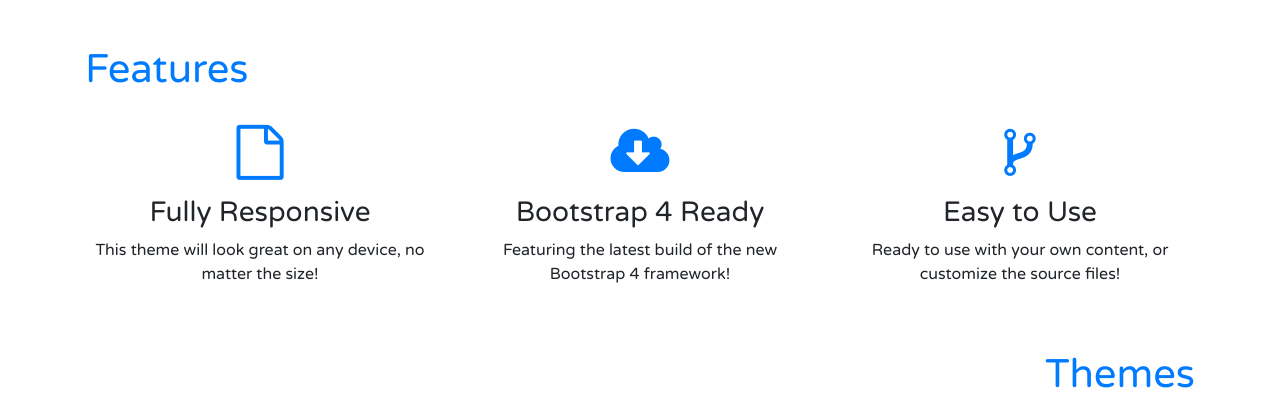
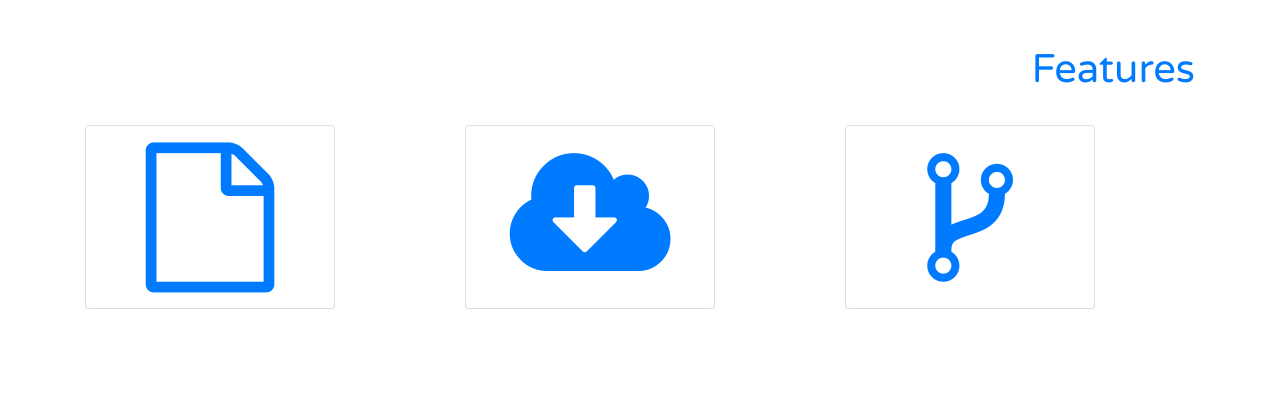
Before and after one commit to raajr10/resume-builder, a plain HTML site: page index.html in a window 1280 px wide. Shown: the part 1763-2183 px from the top of the page. Drawn offline with nearby package versions, Linux system fonts and the light colour scheme.

Commit message:
add fliping cards , style.css

```diff
--- /dev/null
+++ b/css/style.css
@@ -0,0 +1,78 @@
+body{
+		font-family: 'Varela Round','Roboto','Helvetica','sans-serif';
+	}
+    .navbar{
+        transition:500ms ease;
+        background:transparent !important;
+      }
+      .navbar.scrolled{
+        background:#222 !important;
+      }
+      .nav-link{
+        padding-top:0.5rem;
+      }
+      .navbar-nav .active>.nav-link{
+        color:#ffffff !important;
+      }
+      .navbar-nav .active>.nav-link:hover{
+        color:#007bff !important;
+      }
+      .navbar-brand{
+        color:white !important;
+      }
+      .fa:hover{
+        transition: 200ms ease-in-out;
+        color:#28a745 !important;
+        cursor: pointer;
+      }
+      .footer{
+          padding:2%;
+          background-color: #222;
+      }
+    /* card css  */
+    .card-flip {
+        -webkit-perspective: 500px;
+                perspective: 500px;
+        }
+        .card-flip:hover .flip, .card-flip.hover .flip {
+        -webkit-transform: rotateY(180deg);
+                transform: rotateY(180deg);
+        }
+
+        .card-flip,
+        .front,
+        .back {
+        width: 250px;
+        height: 250px;
+        }
+
+        .flip {
+        -webkit-transition: 0.6s;
+        transition: 0.6s;
+        -webkit-transform-style: preserve-3d;
+                transform-style: preserve-3d;
+        position: relative;
+        }
+
+        .front,
+        .back {
+        -webkit-backface-visibility: hidden;
+                backface-visibility: hidden;
+        position: absolute;
+        top: 0;
+        left: 0;
+		}
+		.card{
+			text-align: center;
+		}
+
+        .front {
+        z-index: 2;
+        -webkit-transform: rotateY(0deg);
+                transform: rotateY(0deg);
+        }
+
+        .back {
+        -webkit-transform: rotateY(180deg);
+                transform: rotateY(180deg);
+        }
--- a/index.html
+++ b/index.html
@@ -9,7 +9,6 @@
     <meta name="keywords" content="free website for building resume, free resume, freshers resume, resume for graduates, free resume builder">
 
     <link rel="stylesheet" href="https://maxcdn.bootstrapcdn.com/bootstrap/4.0.0/css/bootstrap.min.css" integrity="sha384-Gn5384xqQ1aoWXA+058RXPxPg6fy4IWvTNh0E263XmFcJlSAwiGgFAW/dAiS6JXm" crossorigin="anonymous">
-
     <script src="https://code.jquery.com/jquery-3.2.1.slim.min.js" integrity="sha384-KJ3o2DKtIkvYIK3UENzmM7KCkRr/rE9/Qpg6aAZGJwFDMVNA/GpGFF93hXpG5KkN" crossorigin="anonymous"></script>
     <script src="https://cdnjs.cloudflare.com/ajax/libs/popper.js/1.12.9/umd/popper.min.js" integrity="sha384-ApNbgh9B+Y1QKtv3Rn7W3mgPxhU9K/ScQsAP7hUibX39j7fakFPskvXusvfa0b4Q" crossorigin="anonymous"></script>
     <script src="https://maxcdn.bootstrapcdn.com/bootstrap/4.0.0/js/bootstrap.min.js" integrity="sha384-JZR6Spejh4U02d8jOt6vLEHfe/JQGiRRSQQxSfFWpi1MquVdAyjUar5+76PVCmYl" crossorigin="anonymous"></script>
@@ -17,45 +16,16 @@
 
 	<link href="https://fonts.googleapis.com/css?family=Roboto|Varela+Round|Josefin+Sans|Sarala" rel="stylesheet">
 
+    <link rel="stylesheet" href="css/style.css" >
 
     <style>
-	body{
-		font-family: 'Varela Round','Roboto','Helvetica','sans-serif';
-	}
-    .navbar{
-        transition:500ms ease;
-        background:transparent !important;
-      }
-      .navbar.scrolled{
-        background:#222 !important;
-      }
-      .nav-link{
-        padding-top:0.5rem;
-      }
-      .navbar-nav .active>.nav-link{
-        color:#ffffff !important;
-      }
-      .navbar-nav .active>.nav-link:hover{
-        color:#007bff !important;
-      }
-      .jumbotron{
+    /*dont remove this shit, else it will not wrok*/
+    .jumbotron{
         background-color:#007bff;
         background-image:linear-gradient(rgba(0, 0, 0, 0.7), rgba(0, 0, 0, 0.7)), url('img/5.jpeg') ;
 		background-size:cover;
 		color: #ffffff;
         height: 85vh;
-      }
-      .navbar-brand{
-        color:white !important;
-      }
-      .fa:hover{
-        transition: 200ms ease-in-out;
-        color:#28a745 !important;
-        cursor: pointer;
-      }
-      .footer{
-          padding:2%;
-          background-color: #222;
       }
     </style>
 
@@ -74,6 +44,8 @@
         setTimeout(typeWriter, speed);
         }
     }
+    //card flipper
+    document.querySelector(".card-flip").classList.toggle("flip");
     </script>
 
   </head>
@@ -166,7 +138,100 @@
 <br><br>
 
 <div id="features">
-            <section class="container-fluid text-center">
+    <div class="container">
+        <h1 class="text-right" style="color:#007bff">Features</h1><br>
+        <div class="row">
+            <div class="col-lg-4">
+        		<!-- Card Flip -->
+				<div class="card-flip">
+					<div class="flip">
+						<div class="front">
+							<!-- front content -->
+							<div class="card">
+                                <div class="card-block">
+                                    <i class="fa fa-file-o" style="color:#007bff;font-size:150px;padding-top:2vh;padding-bottom:2vh;"></i>
+
+                                </div>
+							</div>
+						</div>
+						<div class="back">
+							<!-- back content -->
+							<div class="card">
+							  <div class="card-block">
+							    <h2 class="card-title" style="color:red;padding:10px;">Fully Responsive</h2>
+							    <h5 class="card-subtitle text-muted">This theme will look great on any device, no matter the size!</h5>
+							  </div>
+							</div>
+						</div>
+					</div>
+				</div>
+        		<!-- End Card Flip -->
+			</div>
+
+            <div class="col-lg-4">
+        		<!-- Card Flip -->
+				<div class="card-flip">
+					<div class="flip">
+						<div class="front">
+							<!-- front content -->
+							<div class="card">
+                                <div class="card-block">
+                                    <i class="fa fa-cloud-download"  style="color:#007bff;font-size:150px;padding-top:2vh;padding-bottom:2vh;"></i>
+                                </div>
+							</div>
+						</div>
+						<div class="back">
+							<!-- back content -->
+							<div class="card">
+							  <div class="card-block">
+							    <h2 class="card-title" style="color:red;padding:10px;">Bootstrap 4 Ready</h2>
+							    <h5 class="card-subtitle text-muted">Featuring the latest build of the new Bootstrap 4 framework!</h5>
+							  </div>
+							</div>
+						</div>
+					</div>
+				</div>
+        		<!-- End Card Flip -->
+			</div>
+
+            <div class="col-lg-4">
+        		<!-- Card Flip -->
+				<div class="card-flip">
+					<div class="flip">
+						<div class="front">
+							<!-- front content -->
+							<div class="card">
+                                <div class="card-block">
+                                    <i class="fa fa-code-fork"  style="color:#007bff;font-size:150px;padding-top:2vh;padding-bottom:2vh;"></i>
+                                </div>
+							</div>
+						</div>
+						<div class="back">
+							<!-- back content -->
+							<div class="card">
+							  <div class="card-block">
+							    <h2 class="card-title" style="color:#007bff;font-size:150px;padding-top:2vh;padding-bottom:2vh;">Easy to use</h2>
+							    <h5 class="card-subtitle text-muted">Ready to use with your own content, or customize the source files!</h5>
+							  </div>
+							</div>
+						</div>
+					</div>
+				</div>
+        		<!-- End Card Flip -->
+			</div>
+
+
+
+
+
+        </div>
+    </div>
+</div>
+
+    <!--<script  src="js/index.js"></script>
+
+
+            <!--<section class="container-fluid text-center">
                         <div class="container">
                         <h1 class="text-left" style="color:#007bff">Features</h1><br>
                         <div class="row">
@@ -188,7 +253,7 @@
                                 </div>
                             </div>
                         </div>
-            </section>
+            </section> -->
 </div>
 
 <br><br>
```
